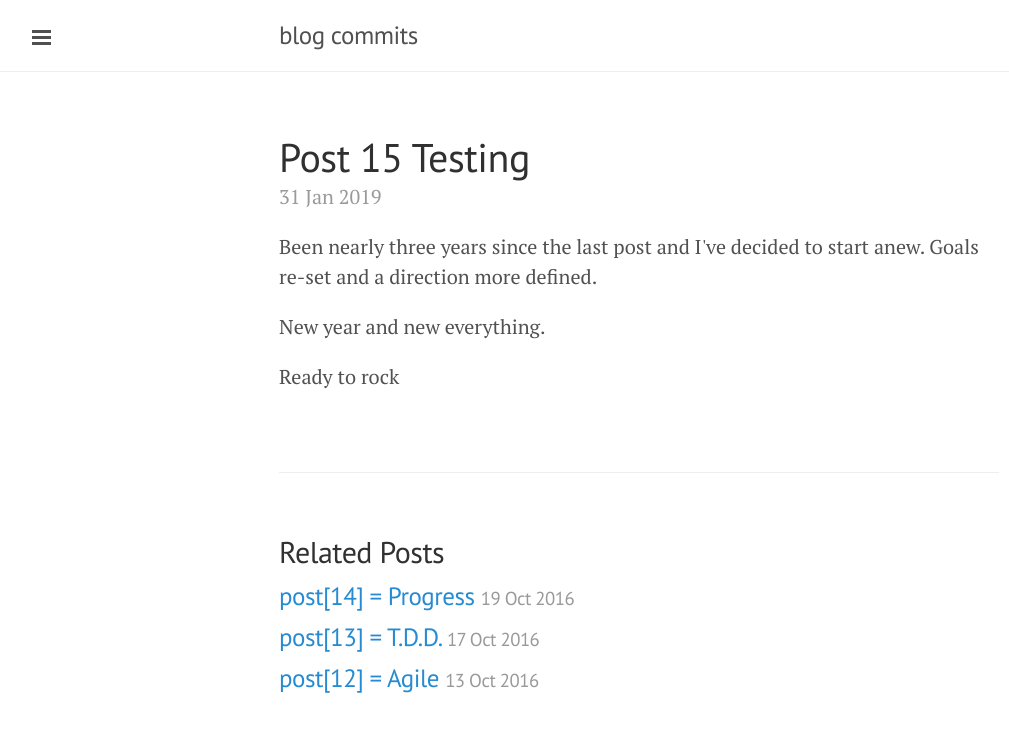
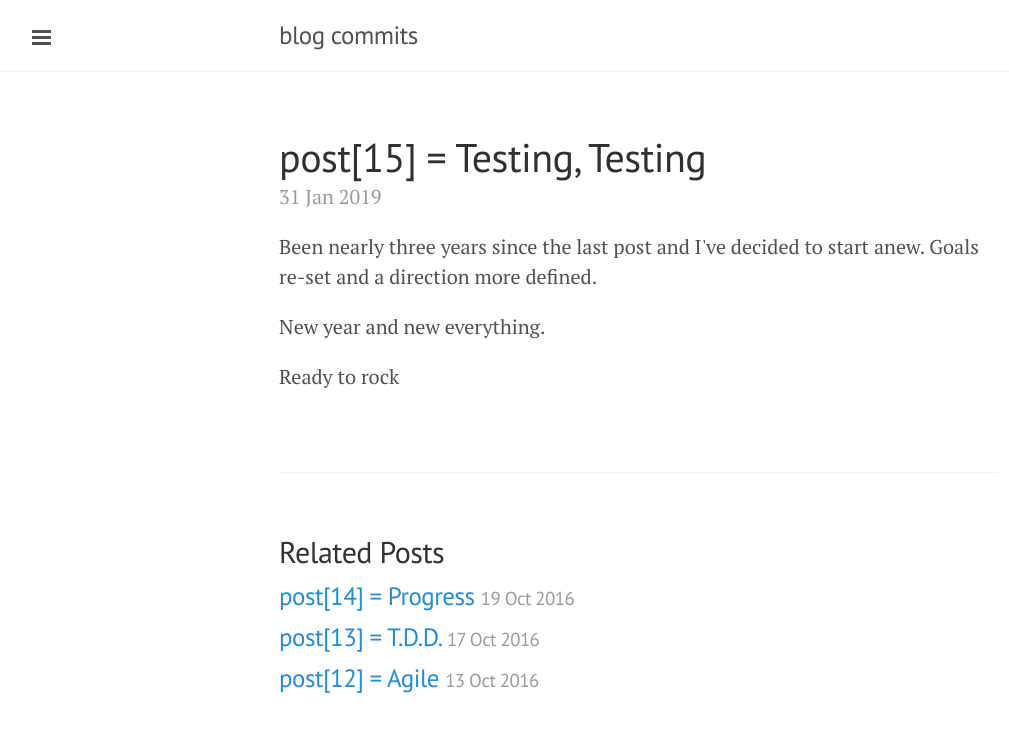
Before and after one commit to ohnomobro/ohnomobro.github.io, a Jekyll site: the page built from _posts/2019-01-31-post-15-testing.markdown, in a window 1280 px wide. Shown: the top 732 px of the page, without its empty margins (1-1010 px from the left). Built offline with Jekyll 4.4.1, drawn with Linux system fonts in a browser that asks for light colours; our own code applies the rules of GitHub Pages for plain Markdown files; part of the change alters nothing that is shown.

Commit message:
Post Update: post[15] = Testing, Testing

```diff
--- a/_posts/2019-01-31-post-15-testing.markdown
+++ b/_posts/2019-01-31-post-15-testing.markdown
@@ -1,3 +1,9 @@
+---
+published: true
+title: post[15] = Testing, Testing
+layout: post
+---
+
 <p>Been nearly three years since the last post and I've decided to start anew. Goals re-set and a direction more defined.</p>
 <p> New year and new everything. </p>
 <p> Ready to rock</p>
```
